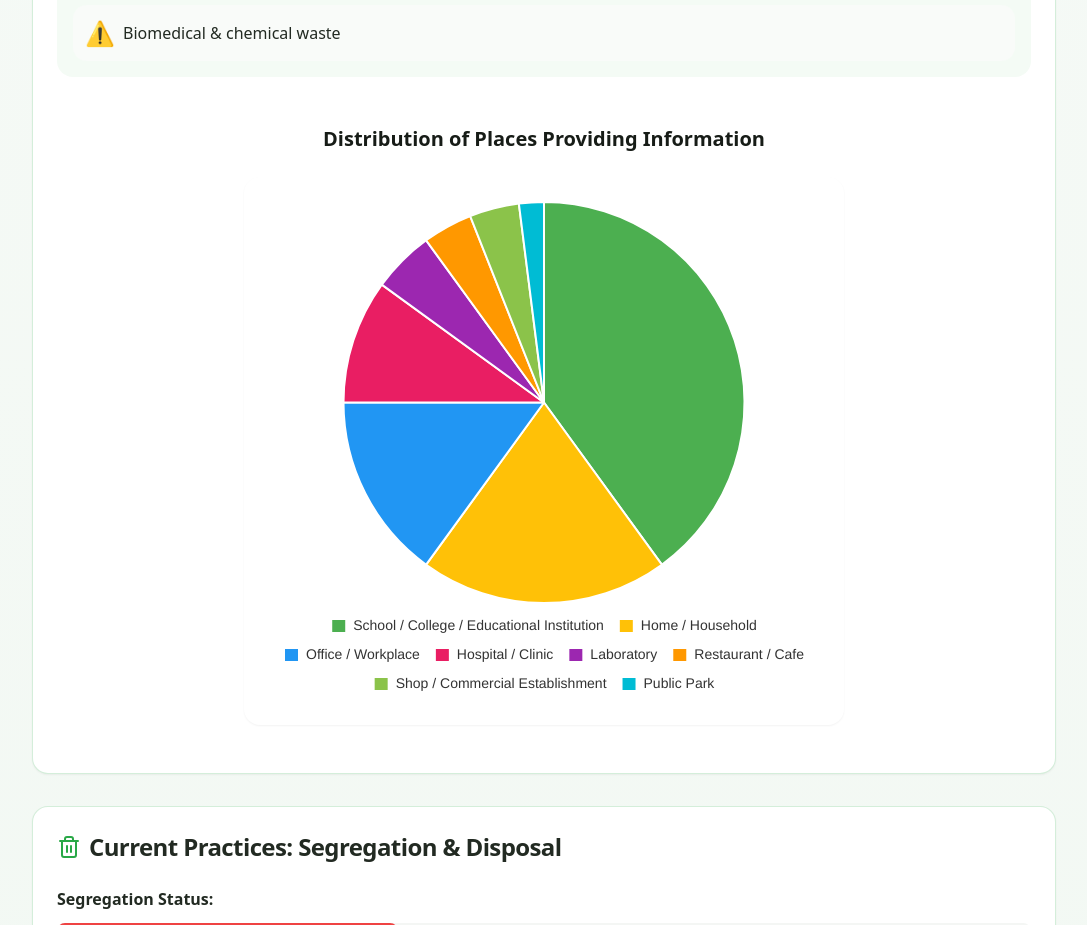
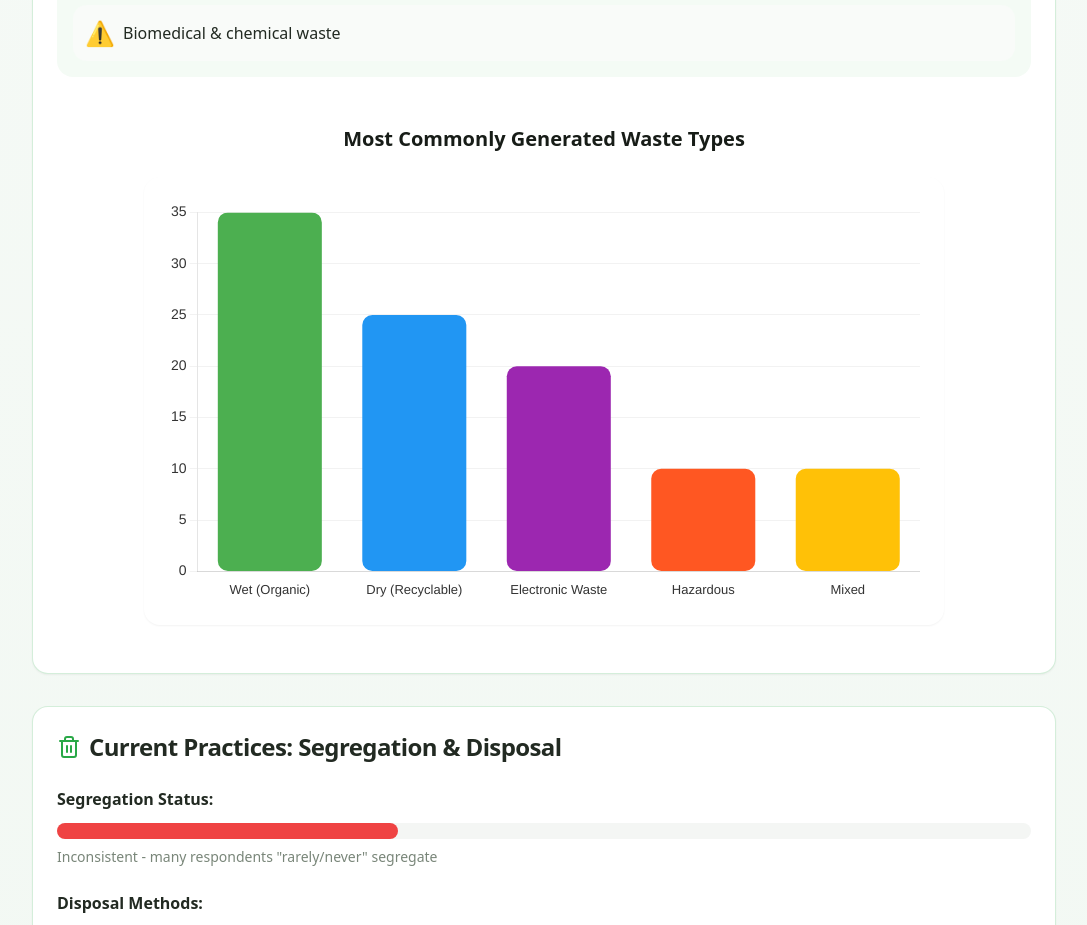
Before and after one commit to aaryx/green-track-learn, a React (Vite) app: page / in a window 1280 px wide. Shown: the part 6460-7385 px from the top of the page, without its empty margins (96-1183 px from the left). Built offline with nearby package versions, Linux system fonts and the light colour scheme; the HTML template or start-up script is replaced by a standard one.

Commit message:
Refactor: Replace chart with new HTML code

```diff
--- a/src/components/AnalysisSection.tsx
+++ b/src/components/AnalysisSection.tsx
@@ -1,6 +1,7 @@
 import { Card, CardContent, CardDescription, CardHeader, CardTitle } from "@/components/ui/card";
 import { Users, TrendingUp, Trash2, AlertTriangle, ShieldCheck, Lightbulb, CheckCircle, Home, School, Building2, FlaskConical, Stethoscope, Store, Trees } from "lucide-react";
 import PlaceTypeChart from "@/components/PlaceTypeChart";
+import WasteTypeChart from "@/components/WasteTypeChart";
 
 const AnalysisSection = () => {
   return (
@@ -134,7 +135,7 @@ const AnalysisSection = () => {
               </div>
             </div>
             <div className="flex justify-center items-center py-4 sm:py-6">
-              <PlaceTypeChart />
+              <WasteTypeChart />
             </div>
           </CardContent>
         </Card>
```
